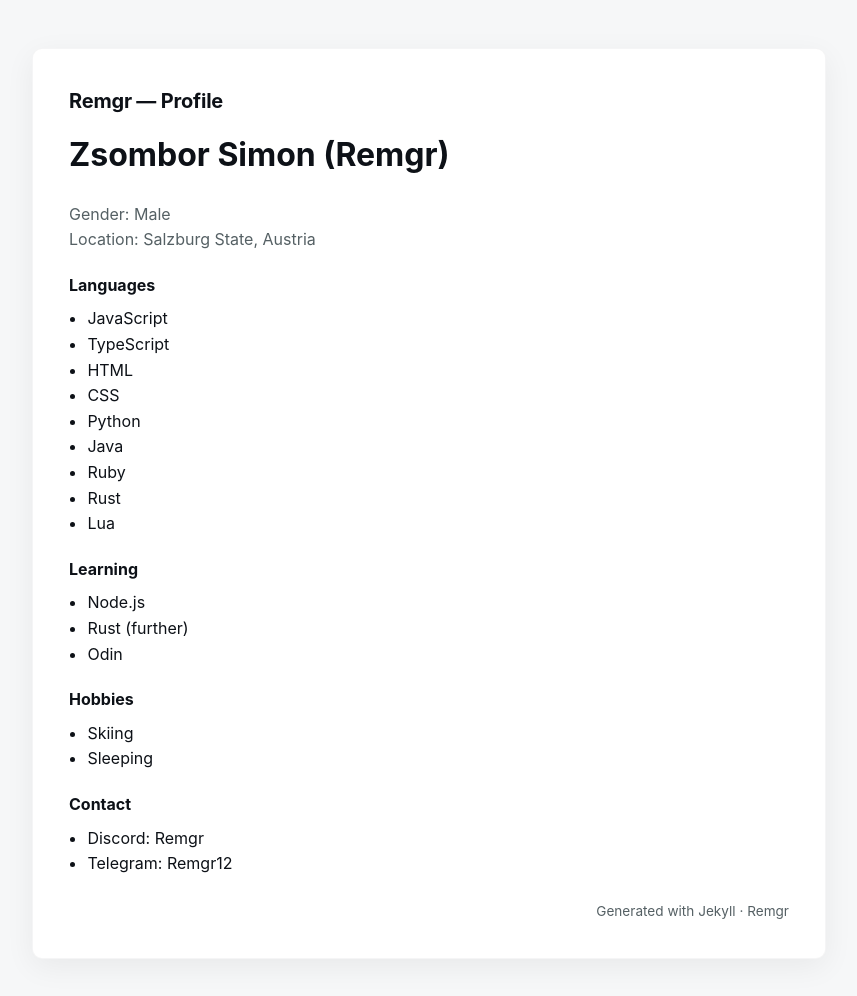
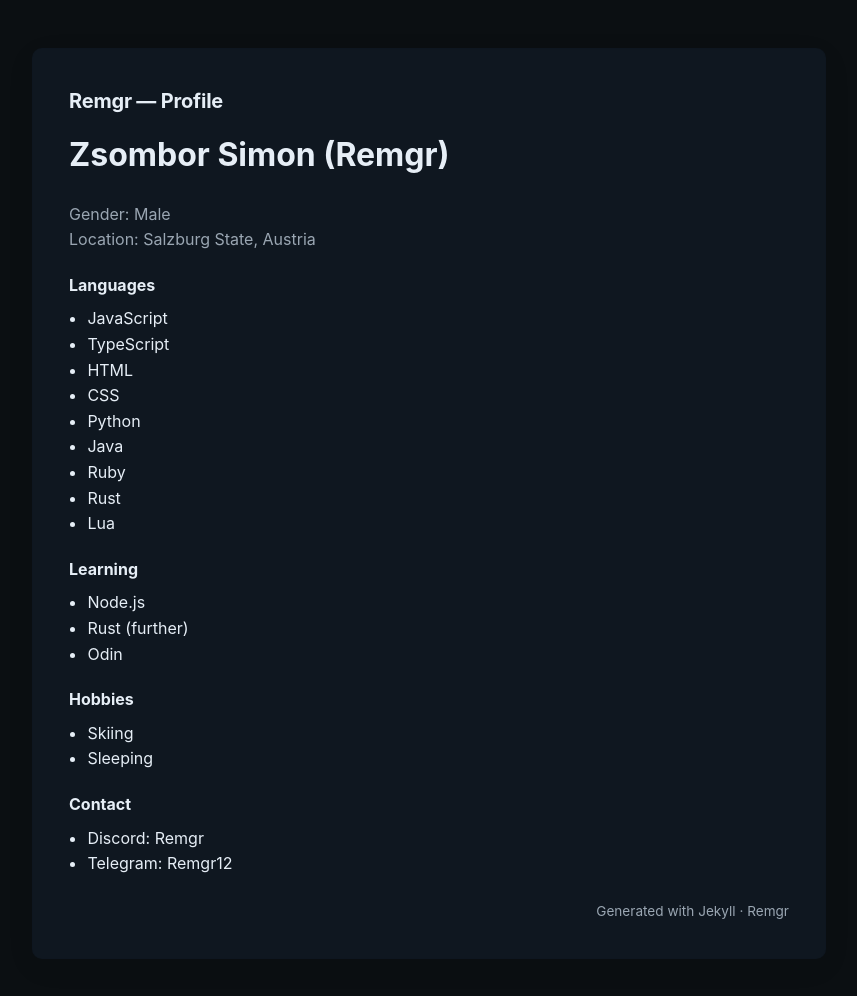
Before and after one commit to Remgr12/remgr12.github.io, a Jekyll site: the page built from index.md, in a window 1280 px wide. Shown: the whole page, without its empty margins (211-1068 px from the left). Built offline with Jekyll 4.4.1, drawn with Linux system fonts in a browser that asks for light colours; our own code applies the rules of GitHub Pages for plain Markdown files.

Commit message:
changed to darker colors

```diff
--- a/_layouts/default.html
+++ b/_layouts/default.html
@@ -10,11 +10,11 @@
     />
     <style>
       :root {
-        --bg: #f6f7f8;
-        --card: #ffffff;
-        --text: #0d1117;
-        --muted: #556064;
-        --accent: #0b6cff;
+        --bg: #0b0f12;
+        --card: #0f1720;
+        --text: #e6eef6;
+        --muted: #9aa6b2;
+        --accent: #58a6ff;
       }
       html,
       body {
```
